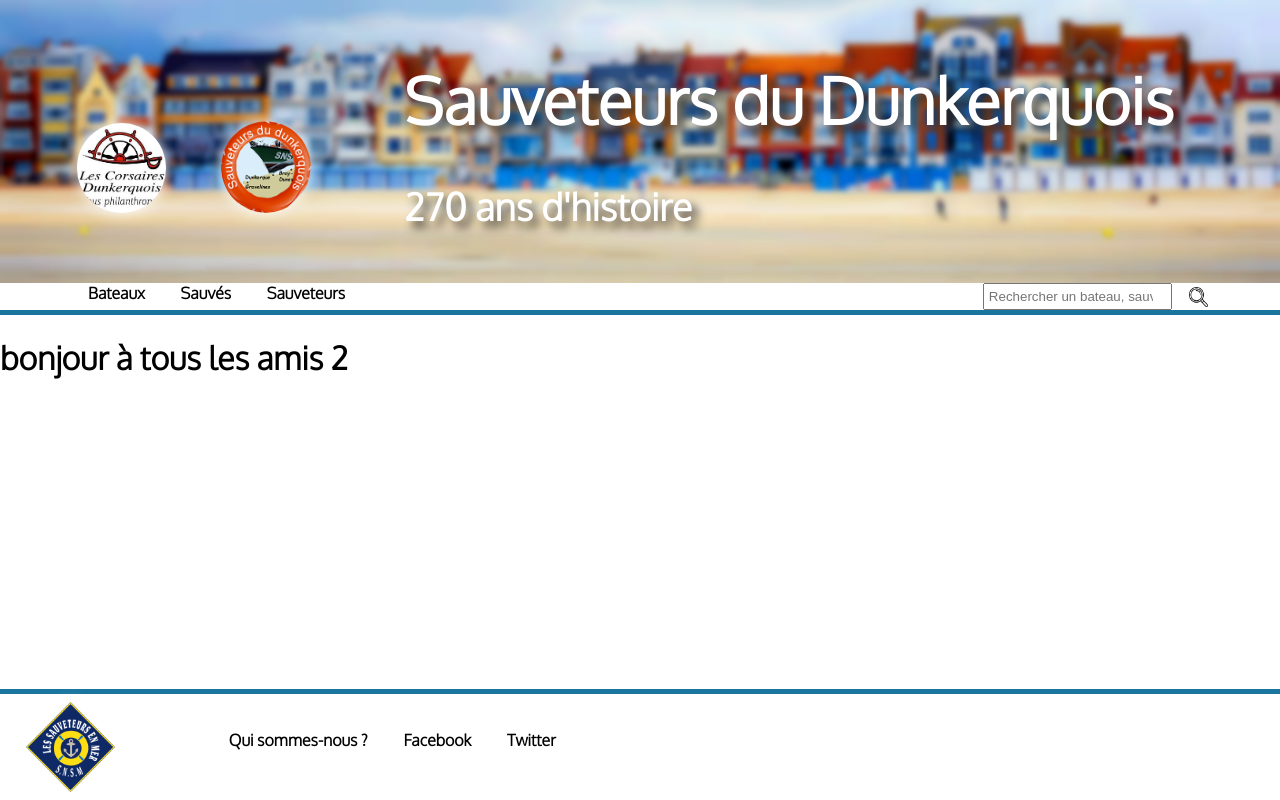
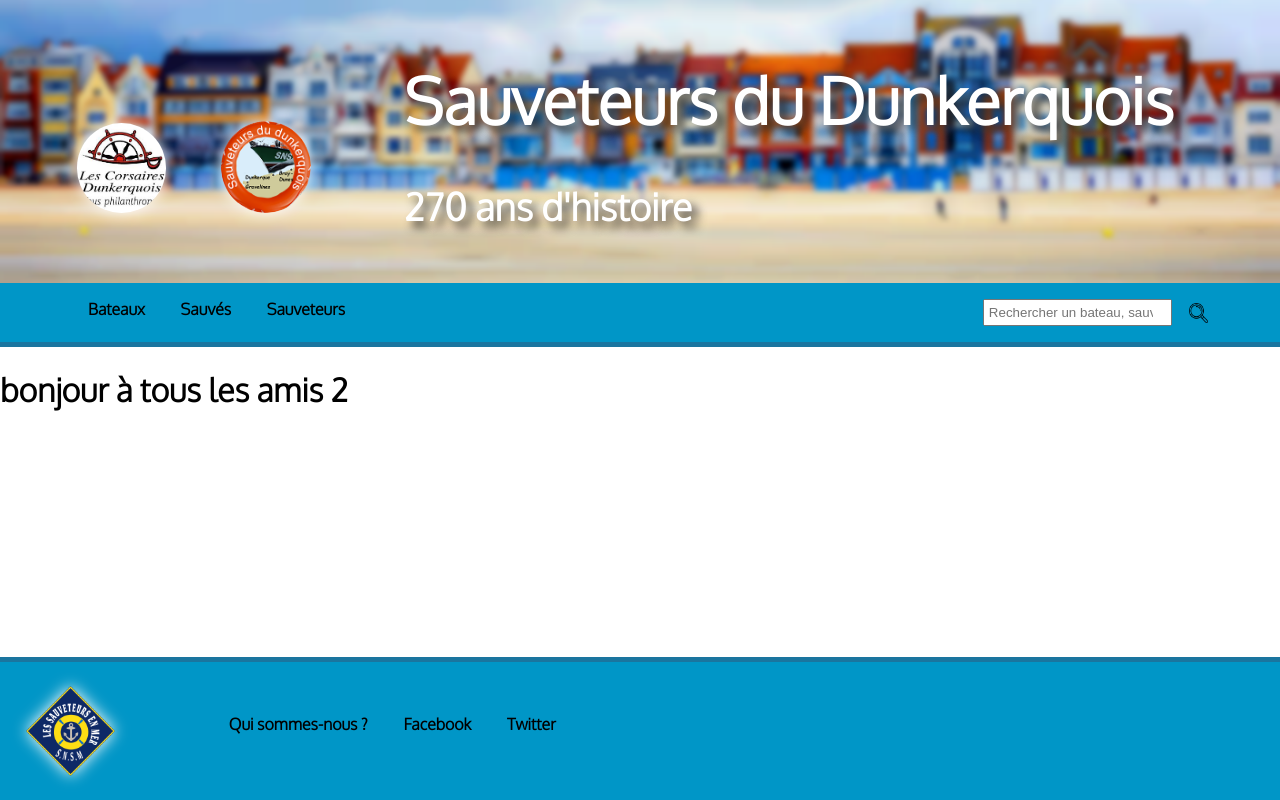
Before and after one commit to Girgil/ndi-2021, a Flask app: page / in a window 1280 px wide. Run offline with Flask 2, Linux system fonts and the light colour scheme.

Commit message:
ajout couleur nav et footer psk aymeric sait pas fix

```diff
--- a/app/static/home.css
+++ b/app/static/home.css
@@ -52,6 +52,8 @@
     display:flex;
     flex-wrap: wrap;
     justify-content: space-around;
+    padding: 1em 0;
+    background-color: #0096c7;
 }
 div.bateau_legende_img>div{
   position: absolute;
```
